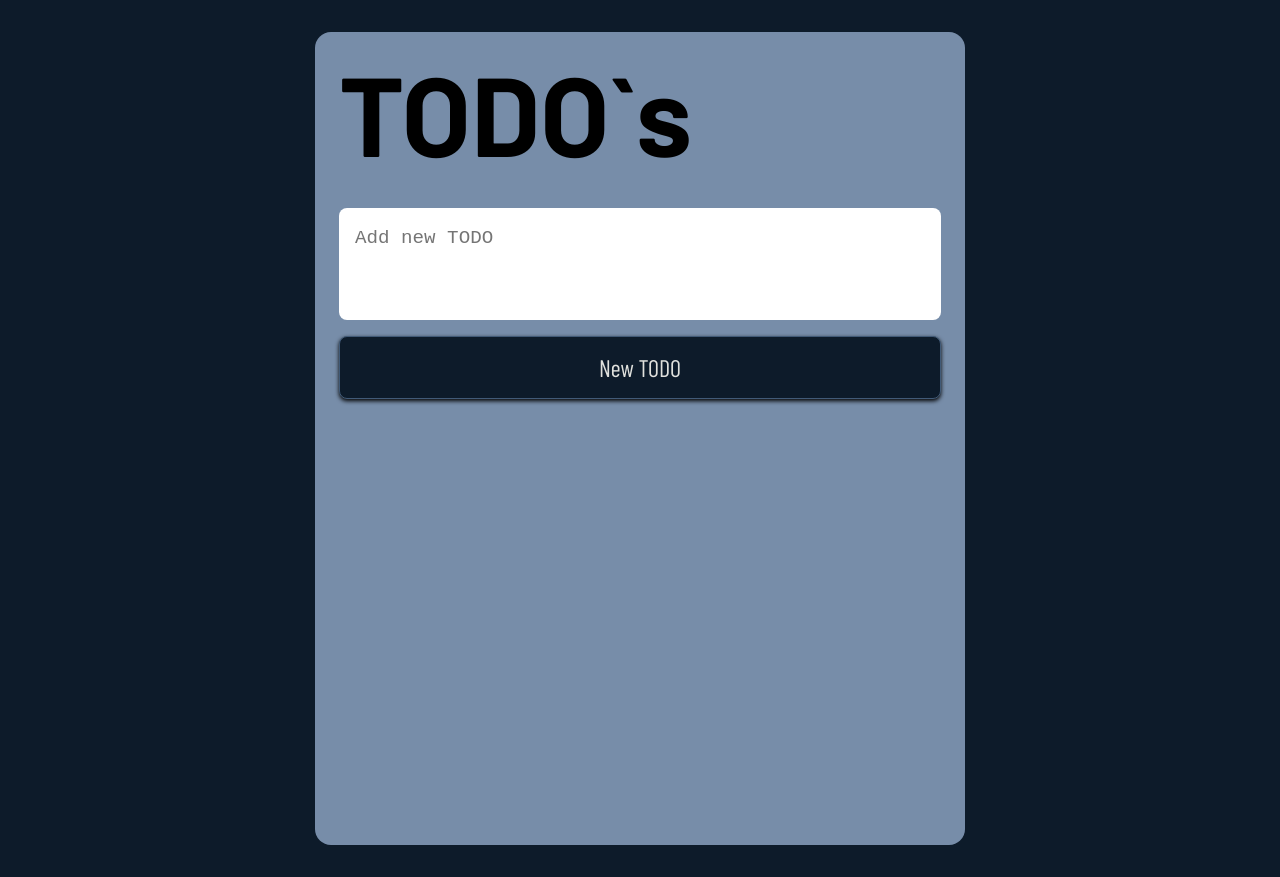
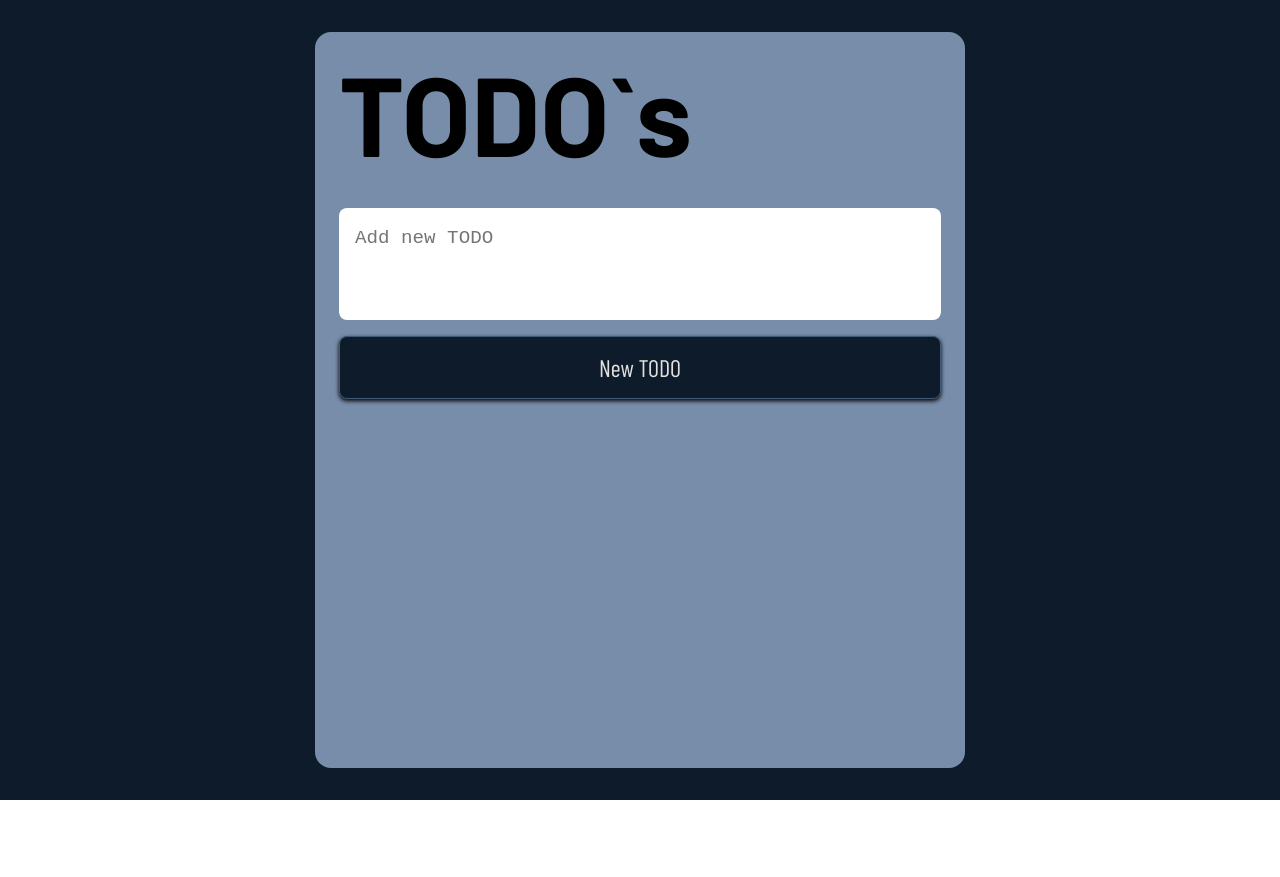
Before and after one commit to LuisDevLipe/TODO-app, a React (Vite) app: page / in a window 1280 px wide. After the commit the page ends 800 px from the top, so only its background shows below. Built offline with nearby package versions, Linux system fonts and the light colour scheme; a web font is replaced by a local one.

Commit message:
chore: responsiveness

```diff
--- a/src/App.css
+++ b/src/App.css
@@ -1,39 +1,41 @@
-
-@import url('https://fonts.googleapis.com/css2?family=Barlow+Condensed:ital,wght@0,100;0,200;0,300;0,400;0,500;0,600;0,700;0,800;0,900;1,100;1,200;1,300;1,400;1,500;1,600;1,700;1,800;1,900&family=Barlow+Semi+Condensed:ital,wght@0,100;0,200;0,300;0,400;0,500;0,600;0,700;0,800;0,900;1,100;1,200;1,300;1,400;1,500;1,600;1,700;1,800;1,900&family=Barlow:ital,wght@0,100;0,200;0,300;0,400;0,500;0,600;0,700;0,800;0,900;1,100;1,200;1,300;1,400;1,500;1,600;1,700;1,800;1,900&display=swap');
+@import url("https://fonts.googleapis.com/css2?family=Barlow+Condensed:ital,wght@0,100;0,200;0,300;0,400;0,500;0,600;0,700;0,800;0,900;1,100;1,200;1,300;1,400;1,500;1,600;1,700;1,800;1,900&family=Barlow+Semi+Condensed:ital,wght@0,100;0,200;0,300;0,400;0,500;0,600;0,700;0,800;0,900;1,100;1,200;1,300;1,400;1,500;1,600;1,700;1,800;1,900&family=Barlow:ital,wght@0,100;0,200;0,300;0,400;0,500;0,600;0,700;0,800;0,900;1,100;1,200;1,300;1,400;1,500;1,600;1,700;1,800;1,900&display=swap");
 :root {
-  --primary-color:#0D1B2A;
-  --secondary-color:#778DA9;
-  --highlight-1:#415A77;
-  --highlight-2:#415A77;
-  --text-color:#E0E1DD;
-  --alt-color:#1B263B;
+	--primary-color: #0d1b2a;
+	--secondary-color: #778da9;
+	--highlight-1: #415a77;
+	--highlight-2: #415a77;
+	--text-color: #e0e1dd;
+	--alt-color: #1b263b;
 }
-*{
+* {
 	padding: 0;
 	margin: 0;
 	box-sizing: border-box;
 	border: none;
 }
- body{
+body {
 	min-height: 100svh;
+  max-height: 100svh;
 
 	position: relative;
 
 	& div#root {
-
-     background-color:var(--primary-color);
-    height: 100%;
-     padding: 2rem 0;
+		background-color: var(--primary-color);
+		min-height: 100svh;
+    max-height: 150svh;
+		padding: 2rem 0.5rem;
+    display: flex;
 	}
 }
 main.app {
-  font-family: 'Barlow', sans-serif;
-  aspect-ratio: 4/5;
-  max-width:650px;
-  height: fit-content;
-  max-height: 160%;
+	font-family: "Barlow", sans-serif;
+	/* aspect-ratio: 4/5; */
+	max-width: 650px;
+  width: 100%;
+	min-height: 100%;
+	max-height: 150%;
 
-  margin:0 auto;
+	margin: 0 auto;
 
 	display: flex;
 	flex-direction: column;
@@ -44,7 +46,6 @@
 	background-color: var(--secondary-color);
 	border-radius: 1rem;
 	> header {
-
 		h1 {
 			font-size: 7rem;
 			line-height: 7rem;
@@ -60,7 +61,7 @@
 
 		margin-top: 0.5rem;
 
-    > textarea{
+		> textarea {
 			appearance: none;
 
 			resize: none;
@@ -75,7 +76,7 @@
 
 			border-radius: 0.5rem;
 		}
-    > input[type="submit"]{
+		> input[type="submit"] {
 			padding: 1rem;
 			height: fit-content;
 			width: 100%;
@@ -91,19 +92,24 @@
 			box-shadow: 0 2px 4px black;
 			border: 1px solid var(--highlight-1);
 		}
-    >input[type="submit"]:is(:hover,:focus){
+		> input[type="submit"]:is(:hover, :focus) {
 			background-color: var(--alt-color);
-    }  }
+		}
+	}
 
 	> section {
 		display: flex;
 		flex-direction: column;
 		gap: 1rem;
-overflow-y:  auto;
+		overflow-y: auto;
+    overflow-x: visible;
 		scrollbar-color: var(--primary-color) transparent;
 		/* scrollbar-gutter:; */
 		/* height: 100%; */
+    /* padding: 0.5rem; */
+    /* overflow: visible; */
 
+    /* max-height: 80vh; */
 
 		> article {
 			width: 100%;
@@ -127,39 +133,39 @@ scrollbar-color: var(--primary-color) transparent;
 
 			height: fit-content;
 
-
-
 			display: flex;
 			gap: 0.5rem;
 			padding: 0.75rem;
 			flex-direction: column-reverse;
+
+      box-shadow: 2px 2px 4px black;
 			> pre {
-        font-family: "Barlow", "monospace","arial";
+				font-family: "Barlow", "monospace", "arial";
 				font-size: 1.2rem;
 				line-height: 1.5rem;
 				flex-grow: 1;
-        white-space:pre-line;
+				white-space: pre-line;
 				word-wrap: break-word;
-        overflow-wrap:ellipsis;
+				overflow-wrap: ellipsis;
 
 				color: var(--text-color);
 
 				overflow-x: clip;
-        overflow-y:auto ;
+				overflow-y: auto;
 				scrollbar-gutter: stable;
 				scrollbar-color: var(--secondary-color) transparent;
 
 				scroll-behavior: smooth;
 			}
 
-      >span {
+			> span {
 				display: flex;
 				justify-content: space-between;
 				align-items: center;
 				> span {
 					display: flex;
 					align-items: center;
-       >p {
+					> p {
 						color: var(--secondary-color);
 
 						font-size: 0.8rem;
@@ -169,7 +175,7 @@ scrollbar-color: var(--primary-color) transparent;
 						padding: 0 0.5rem;
 					}
 
-        >span.status {
+					> span.status {
 						user-select: none;
 						display: flex;
 						align-items: center;
@@ -183,14 +189,14 @@ scrollbar-color: var(--primary-color) transparent;
 
 						span.checkbox {
 							position: relative;
-            background-color:var(--highlight-1);
-            outline:var(--highlight-1) solid 1px;
+							background-color: var(--highlight-1);
+							outline: var(--highlight-1) solid 1px;
 							outline-offset: 0.125rem;
-            border-radius : 100%;
+							border-radius: 100%;
 							width: 1.5rem;
 							height: 1.5rem;
 
-            > input{
+							> input {
 								position: absolute;
 								height: 1.5rem;
 								width: 1.5rem;
@@ -202,10 +208,10 @@ scrollbar-color: var(--primary-color) transparent;
 							svg.checkmark {
 								position: absolute;
 								color: #00ff00;
-              stroke-width:1.5 ;
+								stroke-width: 1.5;
 								width: 1rem;
 								height: 1rem;
-              transform: translate(-50%,-50%);
+								transform: translate(-50%, -50%);
 								top: 50%;
 								left: 50%;
 							}
@@ -214,7 +220,6 @@ scrollbar-color: var(--primary-color) transparent;
 							}
 						}
 					}
-
 				}
 
 				> span {
@@ -227,49 +232,39 @@ scrollbar-color: var(--primary-color) transparent;
 					gap: 0.5rem;
 					padding: 0 0.5rem;
 
-
-
 					> button {
-
 						background-color: transparent;
 						cursor: pointer;
 
 						color: var(--secondary-color);
-          >svg {
+						> svg {
 							color: inherit;
 							stroke-width: 1.5;
 						}
 					}
-        >button:hover, button:focus {
-          color:var(--highlight-1) ;
+					> button:hover,
+					button:focus {
+						color: var(--highlight-1);
 					}
 				}
 			}
 		}
 
-    > article:hover, article:focus{
-
+		> article:hover,
+		article:focus {
 			label {
 				opacity: 1 !important;
 				color: var(--text-color);
 			}
 		}
-
-
+	}
 }
 
-
- }
-
- div.modal-backdrop{
-
+div.modal-backdrop {
 	position: fixed;
-  inset:0;
+	inset: 0;
 	/* height: 100svh;
   width: 100%; */
-
-
-
 
 
 	> div.overlay {
@@ -278,19 +273,18 @@ scrollbar-color: var(--primary-color) transparent;
 		background-color: rgba(255, 255, 255, 0.1);
 
 		backdrop-filter: blur(1px);
-
 	}
-
-
 
 	> form {
 		position: absolute;
-    transform: translate(-50%,-50%);
+		transform: translate(-50%, -50%);
 		top: 50%;
-    left:50%;
-    margin:  0 auto;
+		left: 50%;
+		/* margin: 0 auto; */
+    margin: 0 0.5rem;
 
-    width: 750px;
+		max-width: 750px;
+		width: 100%;
 
 		background-color: var(--primary-color);
 
@@ -299,41 +293,44 @@ scrollbar-color: var(--primary-color) transparent;
 		gap: 1rem;
 		border-radius: 0.5rem;
 
-    >span.actions {
 
+    box-shadow: 2px 2px 4px black;
+
+		> span.actions {
 			button {
-        cursor:pointer;
+				cursor: pointer;
 				padding: 0.5rem;
 				border-radius: 0.5rem;
 				background-color: var(--highlight-1);
-        color:var(--text-color);
+				color: var(--text-color);
 				font-family: "Barlow Semi Condensed";
 				/* font-size: 1rem; */
 				font-weight: bold;
 				text-transform: uppercase;
 				transition: all 0.16s ease-in;
+        box-shadow: 2px 2px 4px rgba(0, 0, 0, 0.702);
 			}
 
-      button:hover,button:focus{
+			button:hover,
+			button:focus {
 				background-color: var(--alt-color);
 			}
 		}
 
-    >fieldset {
+		> fieldset {
 			display: grid;
 			gap: 0.5rem;
-      textarea{
+			textarea {
 				padding: 0.6rem;
 				border-radius: 0.5rem;
 				font-size: 1.2rem;
 				line-height: 1.8rem;
 				font-family: "Barlow";
 
-        min-height:10.2rem ;
+				min-height: 10.2rem;
 				max-height: 10.2rem;
 
 				background-color: var(--secondary-color);
-
 			}
 			input[type="submit"] {
 				cursor: pointer;
@@ -345,19 +342,32 @@ scrollbar-color: var(--primary-color) transparent;
 				font-size: 1.25rem;
 				font-family: "Barlow Condensed";
 				transition: all 0.16s ease-in;
+        box-shadow: 2px 2px 4px rgba(0, 0, 0, 0.702);
 			}
 
-      input[type="submit"]:hover,input[type="submit"]:focus{
+			input[type="submit"]:hover,
+			input[type="submit"]:focus {
 				background-color: var(--alt-color);
 			}
 		}
-
-
 	}
 }
-
 
 body:has(div.modal-backdrop) {
 	/* overflow: clip; */
 	/* height: 100svh; */
 }
+
+
+@media screen and (max-width: 768px) {
+  main.app {
+
+    >header {
+      h1 {
+        font-size: 2.5rem;
+        line-height: 3.75rem;
+      }
+    }
+  }
+
+}
--- a/src/App.tsx
+++ b/src/App.tsx
@@ -126,7 +126,7 @@ function NewTodo({ TODO, deleteTODO, editTODO, changeCompletionState, TODOS_leng
 	const [OpenEditModal, setOpenEditModal] = useState<boolean>(false);
 
 	return (
-		<article key={TODO.id}>
+		<article key={TODO.id} tabIndex={0}>
 			<pre>{TODO.TODOCONTENT}</pre>
 			<span>
 				<span>
```
Lines whose indentation alone changed are shown as unchanged.
